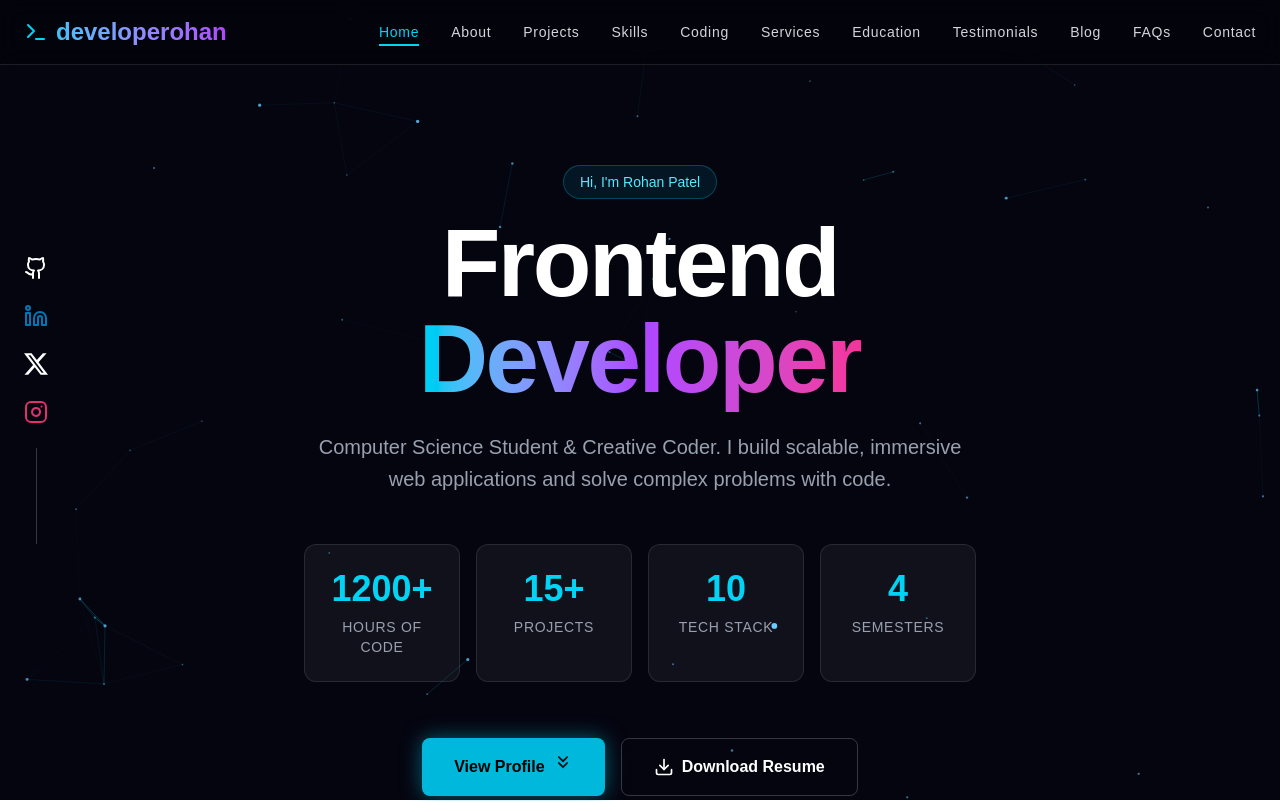
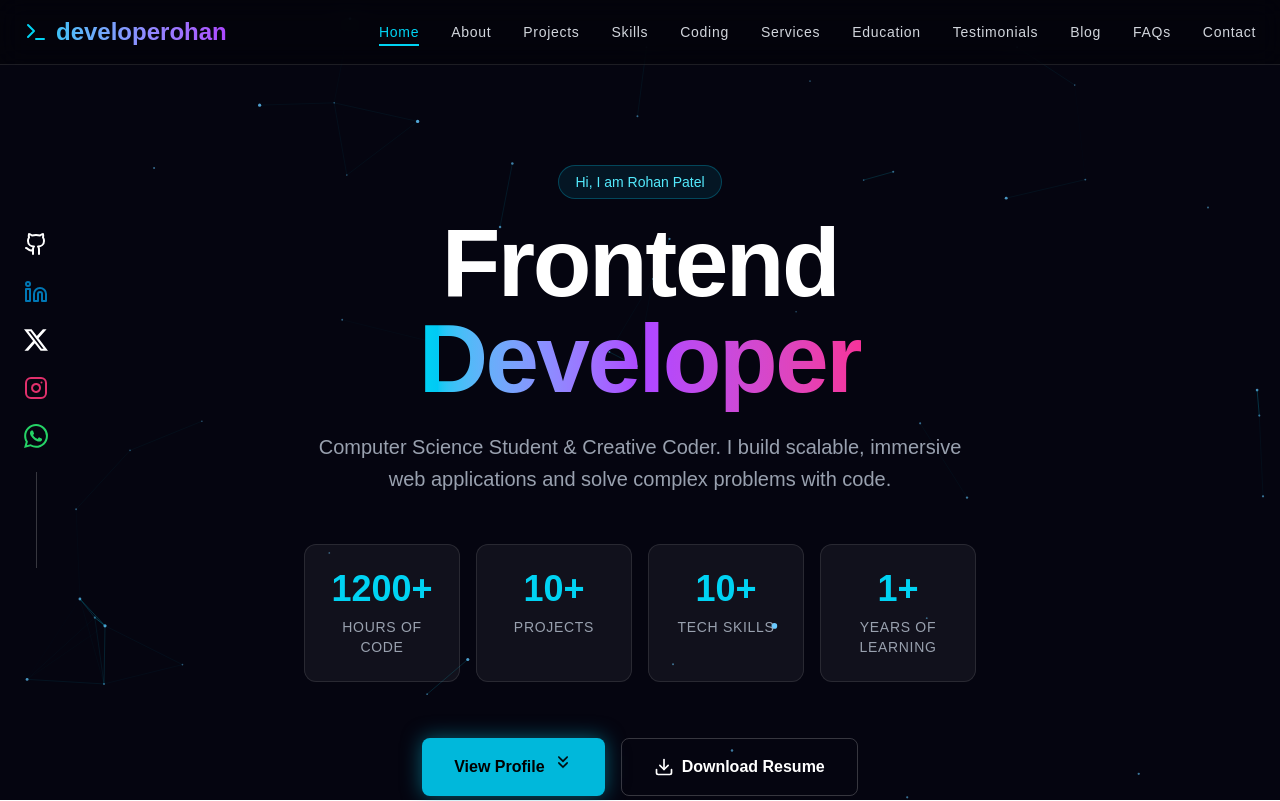
Before and after one commit to iamrohannpatel/Portfolio-Rohan, a React (Vite) app: page / in a window 1280 px wide. Shown: the top 801 px of the page. Built offline with nearby package versions, Linux system fonts and the light colour scheme.

Commit message:
Updated the social sidebar and footer section

```diff
--- a/src/components/Education.jsx
+++ b/src/components/Education.jsx
@@ -16,10 +16,10 @@
                         <div className="absolute -left-[9px] top-0 w-4 h-4 rounded-full bg-pink-500 group-hover:scale-150 transition-transform duration-300 shadow-[0_0_10px_rgba(236,72,153,0.8)]" />
                         <div className="bg-white/5 p-6 rounded-xl border border-white/10 hover:border-pink-500/30 transition-colors">
                             <div className="flex flex-col md:flex-row md:justify-between md:items-center mb-2">
-                                <h3 className="text-xl font-bold text-white flex items-center gap-2"><Award size={30} /> IITM Pravartak | Training and Internship Certification in Full Stack Development with DSA & GenAI</h3>
+                                <h3 className="text-xl font-bold text-white flex items-center gap-2"><Award className="w-6 h-6 md:w-8 md:h-8 shrink-0" /> IITM Pravartak | Training and Internship Certification in Full Stack Development with DSA & GenAI</h3>
                                 <span className="text-pink-400 text-sm font-mono bg-pink-500/10 px-2 py-1 rounded">2025</span>
                             </div>
-                            <div className="text-purple-400 mb-4 font-medium">Coding Ninjas</div>
+                            <div className="text-purple-400 mb-4 font-medium">Coding Ninjas, Online</div>
                             <ul className="space-y-2 text-gray-400 text-sm">
                                 <li className="flex items-start gap-2">
                                     <ChevronRight size={16} className="text-pink-500 mt-1 shrink-0" />
@@ -42,7 +42,7 @@
                         <div className="absolute -left-[9px] top-0 w-4 h-4 rounded-full bg-cyan-500 group-hover:scale-150 transition-transform duration-300 shadow-[0_0_10px_rgba(6,182,212,0.8)]" />
                         <div className="bg-white/5 p-6 rounded-xl border border-white/10 hover:border-cyan-500/30 transition-colors">
                             <div className="flex flex-col md:flex-row md:justify-between md:items-center mb-2">
-                                <h3 className="text-xl font-bold text-white flex items-center gap-2"><GraduationCap size={20} /> Bachelor's in Computer Science</h3>
+                                <h3 className="text-xl font-bold text-white flex items-center gap-2"><GraduationCap className="w-6 h-6 md:w-8 md:h-8 shrink-0" /> Bachelor's in Computer Science</h3>
                                 <span className="text-cyan-400 text-sm font-mono bg-cyan-500/10 px-2 py-1 rounded">2024 - 2028</span>
                             </div>
                             <div className="text-purple-400 mb-4 font-medium">Mahakal Institute of Technology & Management, Ujjain</div>
@@ -68,7 +68,7 @@
                         <div className="absolute -left-[9px] top-0 w-4 h-4 rounded-full bg-purple-500 group-hover:scale-150 transition-transform duration-300 shadow-[0_0_10px_rgba(168,85,247,0.8)]" />
                         <div className="bg-white/5 p-6 rounded-xl border border-white/10 hover:border-purple-500/30 transition-colors">
                             <div className="flex flex-col md:flex-row md:justify-between md:items-center mb-2">
-                                <h3 className="text-xl font-bold text-white flex items-center gap-2"><Book size={20} /> Secondary & Higher Secondary Education</h3>
+                                <h3 className="text-xl font-bold text-white flex items-center gap-2"><Book className="w-6 h-6 md:w-8 md:h-8 shrink-0" /> Secondary & Higher Secondary Education</h3>
                                 <span className="text-purple-400 text-sm font-mono bg-purple-500/10 px-2 py-1 rounded">2022 & 2024</span>
                             </div>
                             <div className="text-purple-400 mb-4 font-medium">The Delta School, Dewas</div>
--- a/src/components/Footer.jsx
+++ b/src/components/Footer.jsx
@@ -1,5 +1,5 @@
 import React from 'react';
-import { Github, Linkedin, Instagram } from 'lucide-react';
+import { Github, Linkedin, Instagram, } from 'lucide-react';
 
 const Footer = () => {
     return (
@@ -19,6 +19,11 @@
                 <a href="#" className="text-[#E1306C] hover:text-[#E1306C]/80 transition-all">
                     <Instagram size={24} />
                 </a>
+                 <a href="#" className="text-[#25D366] hover:text-[#25D366]/80 hover:-translate-y-1 transition-all">
+                <svg viewBox="0 0 24 24" fill="currentColor" width="24" height="24">
+                    <path d="M17.472 14.382c-.297-.149-1.758-.867-2.03-.967-.273-.099-.471-.148-.67.15-.197.297-.767.966-.94 1.164-.173.199-.347.223-.644.075-.297-.15-1.255-.463-2.39-1.475-.883-.788-1.48-1.761-1.653-2.059-.173-.297-.018-.458.13-.606.134-.133.298-.347.446-.52.149-.174.198-.298.298-.497.099-.198.05-.371-.025-.52-.075-.149-.669-1.612-.916-2.207-.242-.579-.487-.5-.669-.51-.173-.008-.371-.008-.57-.008-.198 0-.52.074-.792.372-.272.297-1.04 1.016-1.04 2.479 0 1.462 1.065 2.875 1.213 3.074.149.198 2.096 3.2 5.077 4.487.709.306 1.262.489 1.694.625.712.227 1.36.195 1.871.118.571-.085 1.758-.719 2.006-1.413.248-.694.248-1.289.173-1.413-.074-.124-.272-.198-.57-.347m-5.421 7.403h-.004a9.87 9.87 0 01-5.031-1.378l-.361-.214-3.741.982.998-3.648-.235-.374a9.86 9.86 0 01-1.51-5.26c.001-5.45 4.436-9.884 9.888-9.884 2.64 0 5.122 1.03 6.988 2.898a9.825 9.825 0 012.893 6.994c-.003 5.45-4.437 9.884-9.885 9.884m8.413-18.297A11.815 11.815 0 0012.05 0C5.495 0 .16 5.335.157 11.892c0 2.096.547 4.142 1.588 5.945L.057 24l6.305-1.654a11.882 11.882 0 005.683 1.448h.005c6.554 0 11.89-5.335 11.893-11.893a11.821 11.821 0 00-3.48-8.413Z" />
+                </svg>
+            </a>
             </div>
             <p>Designed & Built with React by Rohan Patel</p>
             <p className="mt-2">© 2025 developerohan. All rights reserved.</p>
--- a/src/components/Home.jsx
+++ b/src/components/Home.jsx
@@ -17,7 +17,7 @@
         <section id="home" className="min-h-screen flex flex-col justify-center items-center text-center px-4 relative">
             <div className="max-w-4xl space-y-6 animate-fade-in-up">
                 <div className="inline-block px-4 py-1.5 rounded-full border border-cyan-500/30 bg-cyan-500/10 text-cyan-300 text-sm font-medium mb-4">
-                    Hi, I'm Rohan Patel
+                    Hi, I am Rohan Patel
                 </div>
                 <h1 className="text-5xl md:text-7xl lg:text-8xl font-extrabold tracking-tight">
                     Frontend <br />
@@ -32,9 +32,9 @@
                 {/* Student-Centric Stats */}
                 <div className="grid grid-cols-2 md:grid-cols-4 gap-4 max-w-2xl mx-auto mt-12">
                     <StatCounter end={1200} label="Hours of Code" suffix="+" />
-                    <StatCounter end={15} label="Projects" suffix="+" />
-                    <StatCounter end={10} label="Tech Stack" />
-                    <StatCounter end={4} label="Semesters" />
+                    <StatCounter end={10} label="Projects" suffix="+" />
+                    <StatCounter end={10} label="Tech Skills" suffix="+" />
+                    <StatCounter end={1} label="Years of learning" suffix="+" />
                 </div>
 
                 <div className="flex flex-col sm:flex-row gap-4 justify-center pt-8">
--- a/src/components/SocialSidebar.jsx
+++ b/src/components/SocialSidebar.jsx
@@ -18,6 +18,11 @@
             <a href="#" className="text-[#E1306C] hover:text-[#E1306C]/80 hover:-translate-y-1 transition-all">
                 <Instagram size={24} />
             </a>
+            <a href="#" className="text-[#25D366] hover:text-[#25D366]/80 hover:-translate-y-1 transition-all">
+                <svg viewBox="0 0 24 24" fill="currentColor" width="24" height="24">
+                    <path d="M17.472 14.382c-.297-.149-1.758-.867-2.03-.967-.273-.099-.471-.148-.67.15-.197.297-.767.966-.94 1.164-.173.199-.347.223-.644.075-.297-.15-1.255-.463-2.39-1.475-.883-.788-1.48-1.761-1.653-2.059-.173-.297-.018-.458.13-.606.134-.133.298-.347.446-.52.149-.174.198-.298.298-.497.099-.198.05-.371-.025-.52-.075-.149-.669-1.612-.916-2.207-.242-.579-.487-.5-.669-.51-.173-.008-.371-.008-.57-.008-.198 0-.52.074-.792.372-.272.297-1.04 1.016-1.04 2.479 0 1.462 1.065 2.875 1.213 3.074.149.198 2.096 3.2 5.077 4.487.709.306 1.262.489 1.694.625.712.227 1.36.195 1.871.118.571-.085 1.758-.719 2.006-1.413.248-.694.248-1.289.173-1.413-.074-.124-.272-.198-.57-.347m-5.421 7.403h-.004a9.87 9.87 0 01-5.031-1.378l-.361-.214-3.741.982.998-3.648-.235-.374a9.86 9.86 0 01-1.51-5.26c.001-5.45 4.436-9.884 9.888-9.884 2.64 0 5.122 1.03 6.988 2.898a9.825 9.825 0 012.893 6.994c-.003 5.45-4.437 9.884-9.885 9.884m8.413-18.297A11.815 11.815 0 0012.05 0C5.495 0 .16 5.335.157 11.892c0 2.096.547 4.142 1.588 5.945L.057 24l6.305-1.654a11.882 11.882 0 005.683 1.448h.005c6.554 0 11.89-5.335 11.893-11.893a11.821 11.821 0 00-3.48-8.413Z" />
+                </svg>
+            </a>
             <div className="w-[1px] h-24 bg-white/20 mx-auto" />
         </div>
     );
```
